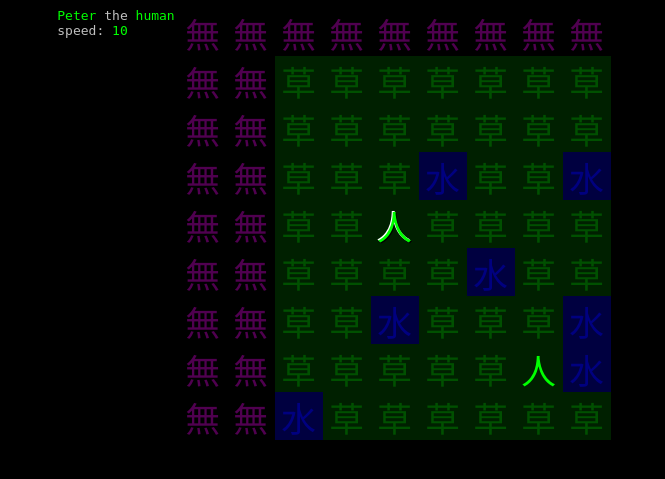
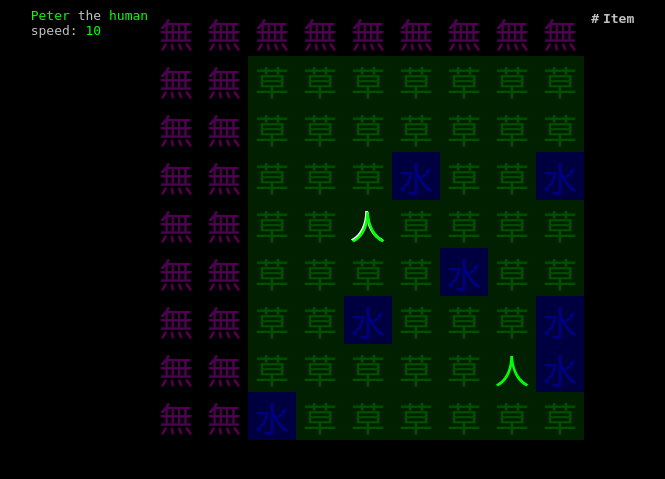
Before and after one commit to pdeblanc/dark-wizard-kiyoshi, a PHP site: page / in a window 1280 px wide. Shown: the top 479 px of the page, without its empty margins (306-971 px from the left). Run offline with PHP 8.4, Linux system fonts and the light colour scheme; lists and menus that the app fills with data are empty.

Commit message:
Add inventory.

```diff
--- a/index.html
+++ b/index.html
@@ -6,12 +6,20 @@
         <link href="style.css" rel="stylesheet" type="text/css" />
     </head>
     <body>
-        <div id="profile">
+        <div id="profile" class="panel">
             <div><span id="name"></span> the <span id="title"></span></div>
             <div id="stats">
             </div>
         </div>
-        <div id="container">
+        <div id="container" class="panel">
+        </div>
+        <div id="inventory" class="panel">
+            <table>
+                <tr>
+                    <th>#</th>
+                    <th>Item</th>
+                </tr>
+            </table>
         </div>
         <script type="text/javascript">
             initialize()
--- a/style.css
+++ b/style.css
@@ -1,18 +1,22 @@
 body {
     background-color: black;
+    color: silver;
     text-align: center;
 }
 
-#profile {
+.panel {
     vertical-align: top;
-    text-align: left;
     display: inline-block;
-    color: silver;
-    font-family: monospace;
 }
 
-#container {
-    display: inline-block;
+#inventory {
+    font-family: monospace;
+    text-align: left;
+}
+
+#profile {
+    text-align: left;
+    font-family: monospace;
 }
 
 #name {
```
